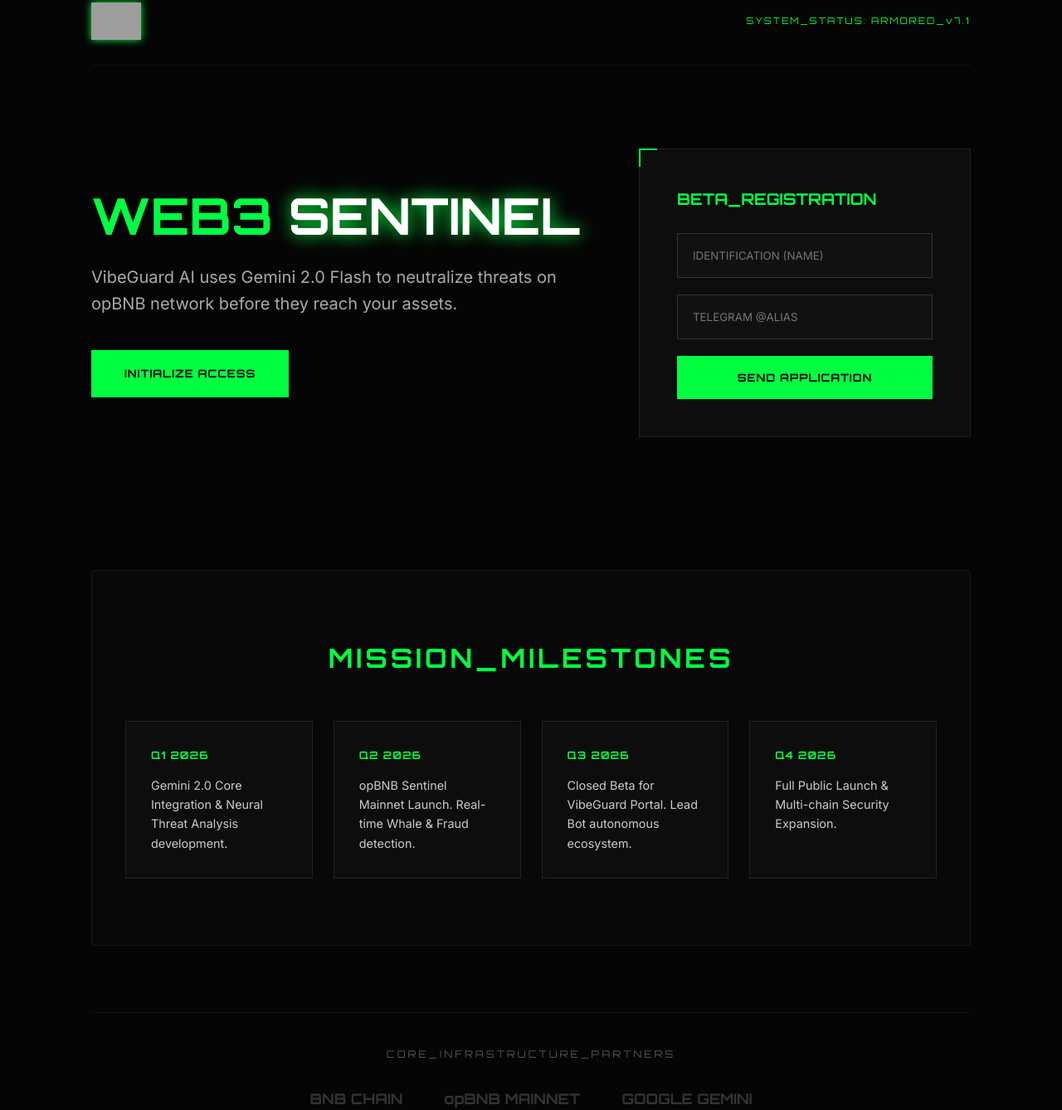
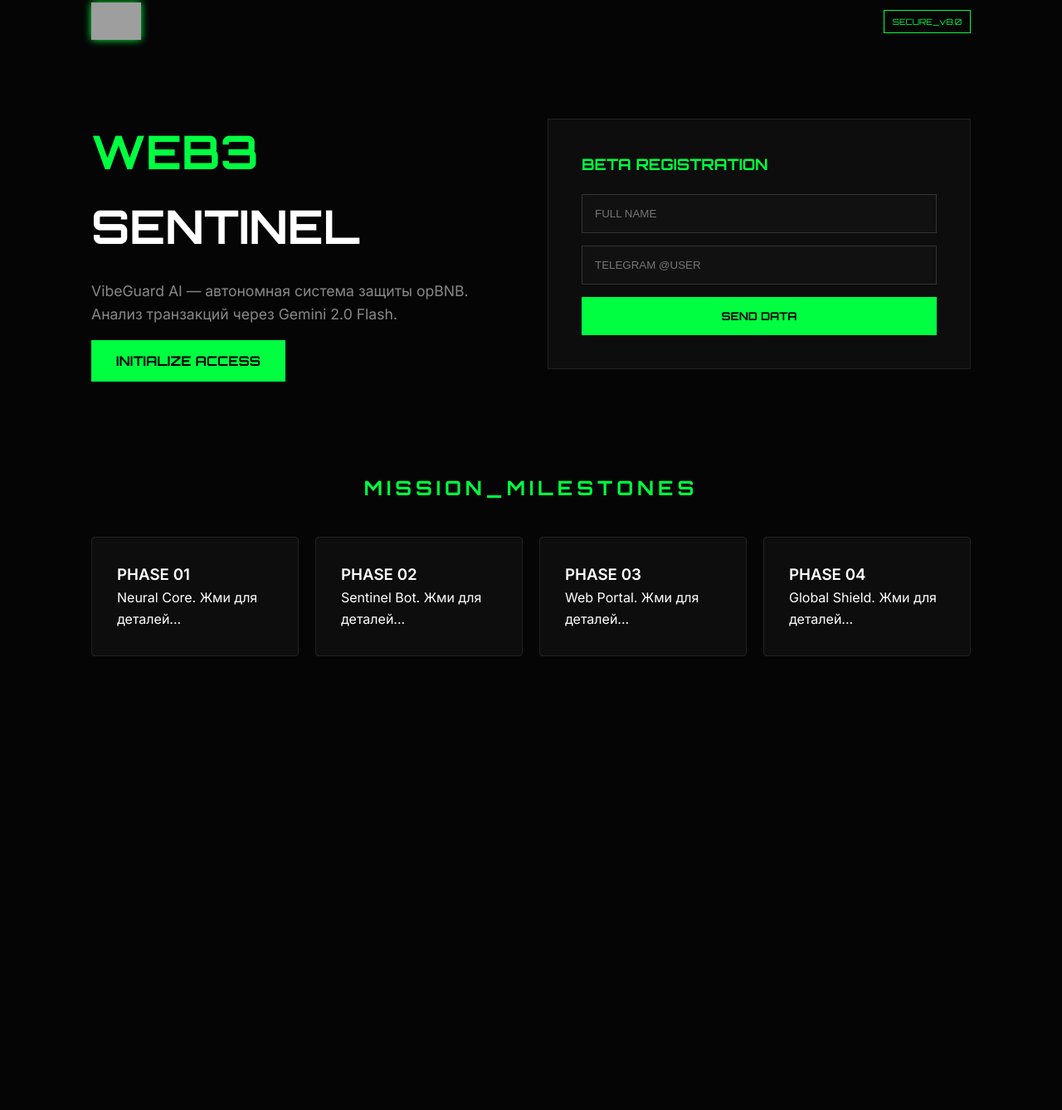
Before and after one commit to Tarran6/VibeGuard-Web, a plain HTML site: page index.html in a window 1280 px wide. Shown: the part 27-1365 px from the top of the page at 83% size. After the commit the page ends 818 px from the top, so only its background shows below. Drawn offline with Linux system fonts and the light colour scheme; grey boxes are pictures that could not be loaded.

Commit message:
Update index.html

```diff
--- a/index.html
+++ b/index.html
@@ -3,78 +3,52 @@
 <head>
     <meta charset="UTF-8">
     <meta name="viewport" content="width=device-width, initial-scale=1.0">
-    <title>VibeGuard AI | Web3 Security Sentinel</title>
+    <title>VibeGuard AI | Web3 Security</title>
     <link href="https://fonts.googleapis.com/css2?family=Orbitron:wght@400;700&family=Inter:wght@300;400;600&display=swap" rel="stylesheet">
     <style>
-        :root { --neon: #00ff41; --dark: #050505; --card: #0d0d0d; --text-dim: #aaa; }
+        :root { --neon: #00ff41; --dark: #050505; --card: #0d0d0d; }
         * { margin: 0; padding: 0; box-sizing: border-box; }
-        html { scroll-behavior: smooth; }
         body { background: var(--dark); color: #fff; font-family: 'Inter', sans-serif; line-height: 1.6; overflow-x: hidden; }
         .container { max-width: 1100px; margin: 0 auto; padding: 0 20px; }
-
-        /* HEADER */
-        header { padding: 30px 0; display: flex; justify-content: space-between; align-items: center; border-bottom: 1px solid #111; }
+        header { padding: 30px 0; display: flex; justify-content: space-between; align-items: center; }
         .logo-img { height: 45px; filter: drop-shadow(0 0 5px var(--neon)); }
-
-        /* HERO SECTION */
-        .hero { padding: 100px 0; display: grid; grid-template-columns: 1.2fr 0.8fr; gap: 60px; align-items: center; }
-        @media (max-width: 900px) {
-            .hero { grid-template-columns: 1fr; text-align: center; padding: 60px 0; }
-            .btn-group { justify-content: center; }
-        }
-
-        h1 { font-family: 'Orbitron'; font-size: 3.8rem; color: var(--neon); line-height: 1.1; margin-bottom: 25px; text-transform: uppercase; }
-        h1 span { color: #fff; text-shadow: 0 0 20px var(--neon); }
-        p.subtitle { font-size: 1.25rem; color: var(--text-dim); margin-bottom: 40px; max-width: 600px; }
-
-        /* ROADMAP */
-        .roadmap { padding: 80px 0; background: #080808; border-radius: 4px; margin: 60px 0; border: 1px solid #1a1a1a; position: relative; }
-        .roadmap h2 { font-family: 'Orbitron'; text-align: center; color: var(--neon); margin-bottom: 50px; font-size: 2rem; letter-spacing: 4px; }
-        .steps { display: grid; grid-template-columns: repeat(auto-fit, minmax(220px, 1fr)); gap: 25px; padding: 0 40px; }
-        .step { background: var(--card); padding: 30px; border: 1px solid #222; transition: 0.3s; position: relative; overflow: hidden; }
-        .step:hover { border-color: var(--neon); transform: translateY(-5px); }
-        .step h3 { font-family: 'Orbitron'; font-size: 0.8rem; margin-bottom: 15px; color: var(--neon); letter-spacing: 1px; }
-        .step p { font-size: 0.9rem; color: #ccc; }
-
-        /* BUTTONS */
-        .btn { background: var(--neon); color: #000; padding: 18px 40px; border: none; font-weight: 700; font-family: 'Orbitron'; cursor: pointer; text-decoration: none; display: inline-block; transition: 0.4s; letter-spacing: 1px; font-size: 13px; }
-        .btn:hover { box-shadow: 0 0 30px var(--neon); transform: scale(1.05); }
-
-        /* FORM BOX */
-        .form-box { background: var(--card); padding: 45px; border: 1px solid #222; position: relative; }
-        .form-box::before { content: ''; position: absolute; top: -1px; left: -1px; width: 20px; height: 20px; border-top: 2px solid var(--neon); border-left: 2px solid var(--neon); }
-        input { width: 100%; padding: 18px; margin-bottom: 20px; background: #111; border: 1px solid #333; color: #fff; font-family: 'Inter'; transition: 0.3s; }
-        input:focus { border-color: var(--neon); outline: none; background: #151515; }
-
-        /* SPONSORS */
-        .sponsors { margin-top: 80px; text-align: center; border-top: 1px solid #111; padding-top: 40px; }
-        .sponsors p { font-family: 'Orbitron'; font-size: 0.75rem; letter-spacing: 3px; margin-bottom: 30px; color: #555; }
-        .sponsor-logos { display: flex; justify-content: center; gap: 50px; flex-wrap: wrap; align-items: center; }
-        .sponsor-logos span { font-weight: 900; font-family: 'Orbitron'; font-size: 1.1rem; color: #333; transition: 0.3s; cursor: default; }
-        .sponsor-logos span:hover { color: var(--neon); opacity: 1; }
+        h1 { font-family: 'Orbitron'; font-size: clamp(2rem, 8vw, 3.5rem); color: var(--neon); margin-bottom: 20px; text-transform: uppercase; }
+        .hero { padding: 60px 0; display: grid; grid-template-columns: repeat(auto-fit, minmax(300px, 1fr)); gap: 40px; align-items: center; }
+        .roadmap h2 { font-family: 'Orbitron'; text-align: center; color: var(--neon); margin: 60px 0 40px; letter-spacing: 5px; }
+        .steps { display: grid; grid-template-columns: repeat(auto-fit, minmax(240px, 1fr)); gap: 20px; }
+        .step { background: var(--card); padding: 30px; border: 1px solid #222; transition: 0.4s; cursor: pointer; border-radius: 4px; }
+        .step:hover { border-color: var(--neon); transform: translateY(-10px); box-shadow: 0 0 20px rgba(0,255,65,0.1); }
+        .modal { display: none; position: fixed; z-index: 9999; left: 0; top: 0; width: 100%; height: 100%; background: rgba(0,0,0,0.95); backdrop-filter: blur(10px); align-items: center; justify-content: center; padding: 20px; }
+        .modal-content { background: #0d0d0d; border: 1px solid var(--neon); max-width: 600px; width: 100%; position: relative; border-radius: 4px; overflow: hidden; }
+        .modal-img { width: 100%; height: 250px; object-fit: cover; }
+        .modal-info { padding: 30px; }
+        .close-btn { position: absolute; top: 10px; right: 20px; color: var(--neon); font-size: 35px; cursor: pointer; font-family: 'Orbitron'; }
+        .form-box { background: var(--card); padding: 40px; border: 1px solid #222; }
+        .btn { background: var(--neon); color: #000; padding: 15px 30px; border: none; font-weight: 700; font-family: 'Orbitron'; cursor: pointer; transition: 0.3s; width: 100%; }
+        .btn:hover { box-shadow: 0 0 30px var(--neon); }
+        input { width: 100%; padding: 15px; margin-bottom: 15px; background: #111; border: 1px solid #333; color: #fff; }
     </style>
 </head>
 <body>
 
 <div class="container">
     <header>
-        <img src="https://raw.githubusercontent.com/Tarran6/VibeGuard-AI/main/logo.png" alt="VibeGuard AI" class="logo-img">
-        <div style="font-family: 'Orbitron'; font-size: 11px; color: var(--neon); letter-spacing: 2px;">SYSTEM_STATUS: ARMORED_v7.1</div>
+        <img src="https://raw.githubusercontent.com/Tarran6/VibeGuard-AI/main/logo.png" alt="Logo" class="logo-img">
+        <div style="font-family: 'Orbitron'; font-size: 10px; color: var(--neon); border: 1px solid var(--neon); padding: 5px 10px;">SECURE_v8.0</div>
     </header>
 
     <section class="hero">
-        <div class="hero-text">
-            <h1>WEB3 <span>SENTINEL</span></h1>
-            <p class="subtitle">VibeGuard AI uses Gemini 2.0 Flash to neutralize threats on opBNB network before they reach your assets.</p>
-            <a href="#join" class="btn">INITIALIZE ACCESS</a>
+        <div>
+            <h1>WEB3 <span style="color:#fff">SENTINEL</span></h1>
+            <p style="color:#888; margin-bottom: 30px; font-size: 1.1rem;">VibeGuard AI — автономная система защиты opBNB. Анализ транзакций через Gemini 2.0 Flash.</p>
+            <a href="#join" class="btn" style="text-decoration:none; text-align:center;">INITIALIZE ACCESS</a>
         </div>
-
         <div class="form-box" id="join">
-            <h3 style="font-family: 'Orbitron'; margin-bottom: 25px; font-size: 1.2rem; color: var(--neon);">BETA_REGISTRATION</h3>
+            <h3 style="font-family:'Orbitron'; margin-bottom:20px; color: var(--neon);">BETA REGISTRATION</h3>
             <form id="leadForm">
-                <input type="text" id="name" placeholder="IDENTIFICATION (NAME)" required>
-                <input type="text" id="tg" placeholder="TELEGRAM @ALIAS" required oninput="if(!this.value.startsWith('@'))this.value='@'+this.value">
-                <button type="submit" class="btn" style="width: 100%;" id="submitBtn">SEND APPLICATION</button>
+                <input type="text" id="name" placeholder="FULL NAME" required>
+                <input type="text" id="tg" placeholder="TELEGRAM @USER" required oninput="if(!this.value.startsWith('@'))this.value='@'+this.value">
+                <button type="submit" class="btn" id="submitBtn">SEND DATA</button>
             </form>
         </div>
     </section>
@@ -82,50 +56,58 @@
     <section class="roadmap">
         <h2>MISSION_MILESTONES</h2>
         <div class="steps">
-            <div class="step">
-                <h3>Q1 2026</h3>
-                <p>Gemini 2.0 Core Integration & Neural Threat Analysis development.</p>
-            </div>
-            <div class="step">
-                <h3>Q2 2026</h3>
-                <p>opBNB Sentinel Mainnet Launch. Real-time Whale & Fraud detection.</p>
-            </div>
-            <div class="step">
-                <h3>Q3 2026</h3>
-                <p>Closed Beta for VibeGuard Portal. Lead Bot autonomous ecosystem.</p>
-            </div>
-            <div class="step">
-                <h3>Q4 2026</h3>
-                <p>Full Public Launch & Multi-chain Security Expansion.</p>
-            </div>
+            <div class="step" onclick="openStep(1)"><h3>PHASE 01</h3><p>Neural Core. Жми для деталей...</p></div>
+            <div class="step" onclick="openStep(2)"><h3>PHASE 02</h3><p>Sentinel Bot. Жми для деталей...</p></div>
+            <div class="step" onclick="openStep(3)"><h3>PHASE 03</h3><p>Web Portal. Жми для деталей...</p></div>
+            <div class="step" onclick="openStep(4)"><h3>PHASE 04</h3><p>Global Shield. Жми для деталей...</p></div>
         </div>
     </section>
+</div>
 
-    <div class="sponsors">
-        <p>CORE_INFRASTRUCTURE_PARTNERS</p>
-        <div class="sponsor-logos">
-            <span>BNB CHAIN</span>
-            <span>opBNB MAINNET</span>
-            <span>GOOGLE GEMINI</span>
+<div id="stepModal" class="modal">
+    <div class="modal-content">
+        <span class="close-btn" onclick="closeStep()">&times;</span>
+        <img id="modalImg" src="" class="modal-img">
+        <div class="modal-info">
+            <h3 id="modalTitle" style="font-family:'Orbitron'; color:var(--neon); margin-bottom:15px;"></h3>
+            <p id="modalBody" style="color:#ccc; font-size:0.95rem;"></p>
         </div>
     </div>
 </div>
 
 <script>
+    const data = {
+        1: { title: "AI NEURAL CORE", img: "https://images.unsplash.com/photo-1677442136019-21780ecad995?q=80&w=800", body: "Интеграция Gemini 2.0 Flash для мгновенного аудита логики транзакций." },
+        2: { title: "SENTINEL ACTIVE", img: "https://images.unsplash.com/photo-1639762681485-074b7f938ba0?q=80&w=800", body: "Запуск мониторинга каждого блока opBNB. Обнаружение китов и подозрительных вызовов." },
+        3: { title: "PORTAL HUB", img: "https://images.unsplash.com/photo-1551288049-bbbda536339a?q=80&w=800", body: "Личный кабинет для управления настройками безопасности ваших контрактов." },
+        4: { title: "MULTICHAIN", img: "https://images.unsplash.com/photo-1451187580459-43490279c0fa?q=80&w=800", body: "Расширение защиты VibeGuard на все популярные EVM-сети." }
+    };
+
+    function openStep(id) {
+        document.getElementById('modalTitle').innerText = data[id].title;
+        document.getElementById('modalImg').src = data[id].img;
+        document.getElementById('modalBody').innerText = data[id].body;
+        document.getElementById('stepModal').style.display = 'flex';
+    }
+
+    function closeStep() { document.getElementById('stepModal').style.display = 'none'; }
+    window.onclick = (e) => { if(e.target.id == 'stepModal') closeStep(); }
+
     document.getElementById('leadForm').addEventListener('submit', function(e) {
         e.preventDefault();
         const btn = document.getElementById('submitBtn');
+        btn.innerText = 'SENDING...'; btn.disabled = true;
+
         const name = document.getElementById('name').value;
         const tg = document.getElementById('tg').value;
+        const token = '8549276482:AAGfi5j69sBaLb65Puimgr6gvispb6-yHdY';
+        const text = encodeURIComponent(`🚀 NEW VIBEGUARD LEAD\n\n👤 Name: ${name}\n✈️ User: ${tg}`);
 
-        btn.innerText = 'SENDING...';
-        btn.disabled = true;
-
-        const token = '8549276482:AAGfi5j69sBaLb65Puimgr6gvispb6-yHdY';
-        const chatId = '5659680214';
-        const text = `🚀 VIBEGUARD NEW LEAD\n\n👤 NAME: ${name}\n✈️ TG: ${tg}\n🛰️ STATUS: PENDING_REVIEW`;
-
-        fetch(`https://api.telegram.org/bot${token}/sendMessage?chat_id=${chatId}&text=${encodeURIComponent(text)}&parse_mode=HTML`)
-        .then(response => {
-            if(response.ok) {
-                alert
+        fetch(`https://api.telegram.org/bot${token}/sendMessage?chat_id=5659680214&text=${text}&parse_mode=HTML`)
+        .then(() => { alert('SUCCESS: DATA SENT.'); document.getElementById('leadForm').reset(); })
+        .catch(() => alert('ERROR: RETRY LATER.'))
+        .finally(() => { btn.innerText = 'SEND DATA'; btn.disabled = false; });
+    });
+</script>
+</body>
+</html>
```
